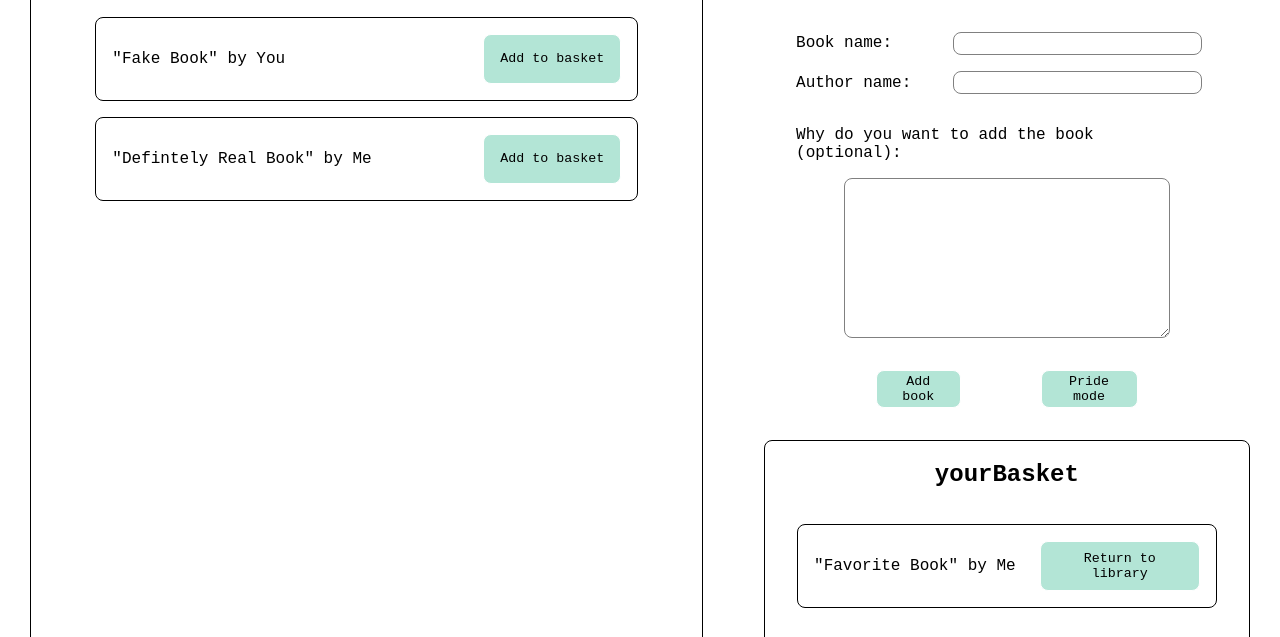
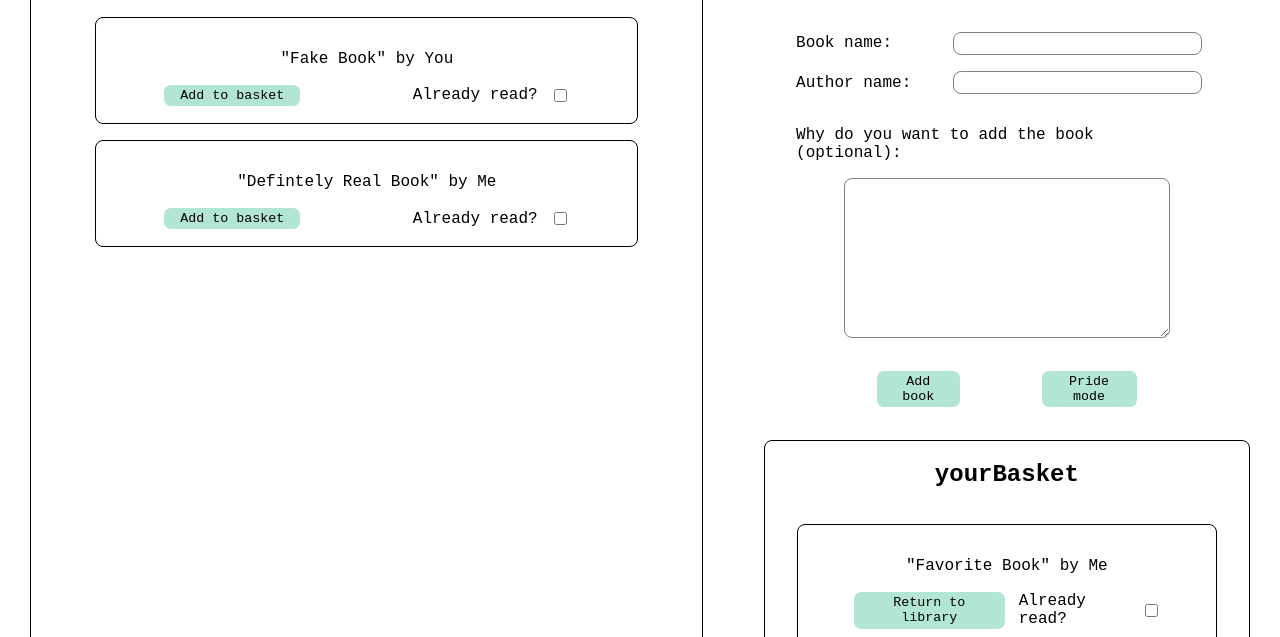
Before and after one commit to CompuGlobalHyper/library, a plain HTML site: page index.html in a window 1280 px wide. Shown: the part 163-800 px from the top of the page. Drawn offline with Linux system fonts and the light colour scheme.

Commit message:
Added a checkbox to track if the book has been read

```diff
--- a/script.js
+++ b/script.js
@@ -4,17 +4,20 @@ const library = [
 ]
 
 const bookBag = [
-    {name: "Favorite Book", author: "Me"},
-    {name: "How to Code", author: "World's Best Programmer",}
+    {name: "Favorite Book", author: "Me",  read: false},
+    {name: "How to Code", author: "World's Best Programmer", read: false}
 ]
 
 function Books (name, author) {
     this.name = name
     this.author = author
+    this.read = false
 
 }
 
-
+Books.prototype.isRead = () => {
+    this.read = !this.read
+}
 
 function giveBookId (array){
     for (let element of array) {
@@ -60,8 +63,33 @@ function createBookBubble(object, container, string) {
     bookButton.setAttribute('data-id', object.id)
     bookBubble.id = object.id
 
+    let checkRead = document.createElement('input')
+    checkRead.type = 'checkbox'
+    checkRead.classList.add('checkRead')
+    checkRead.id = 'check-read'
+    let readLabel = document.createElement('label')
+    readLabel.htmlFor = 'check-read'
+    readLabel.textContent = 'Already read?'
 
-    bookBubble.appendChild(bookButton)
+    checkRead.addEventListener('click', () => {
+    if (checkRead.checked) {
+        object.read = true
+    }
+})
+
+    if (object.read) {
+        checkRead.checked = true;
+    }
+
+    let optionsContainer = document.createElement('div')
+    optionsContainer.classList.add('optionsContainer')
+
+    bookBubble.appendChild(optionsContainer)
+
+    optionsContainer.appendChild(bookButton)
+    optionsContainer.appendChild(readLabel)
+    optionsContainer.appendChild(checkRead)
+
 
     container.appendChild(bookBubble)
 }
--- a/style.css
+++ b/style.css
@@ -95,7 +95,21 @@ div.link {
     padding: 1rem;
     margin: 1rem 2rem;
     display: flex;
+    flex-direction: column;
     justify-content: space-between;
+    align-items: center;
+}
+
+.optionsContainer {
+    display: flex;
+    justify-content: space-between;
+    align-items: center;
+    width: 80%;
+    gap: 1vw;
+}
+
+.optionsContainer label:nth-child(2) {
+    margin-left: auto;
 }
 
 .form-wrapper {
```
